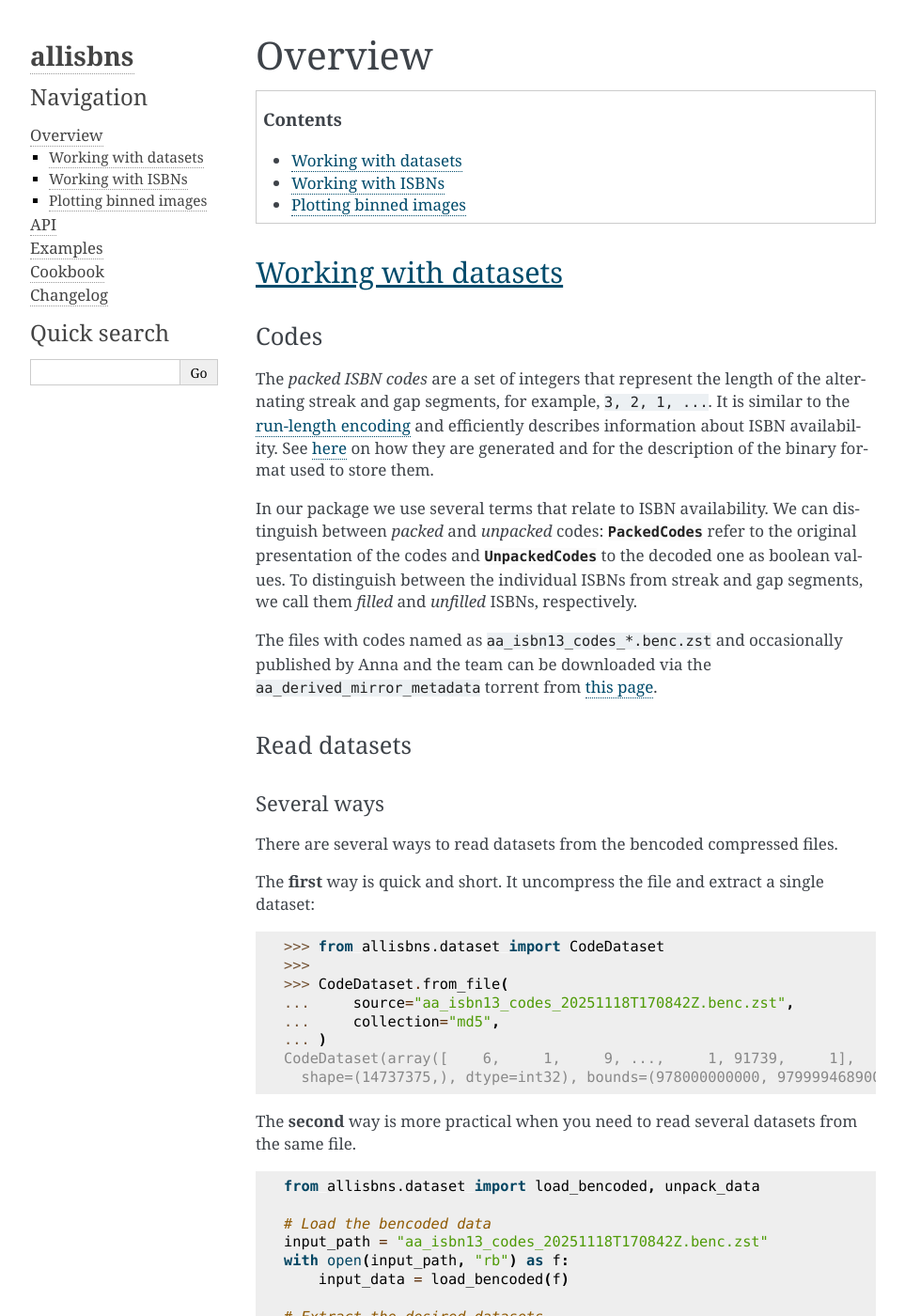
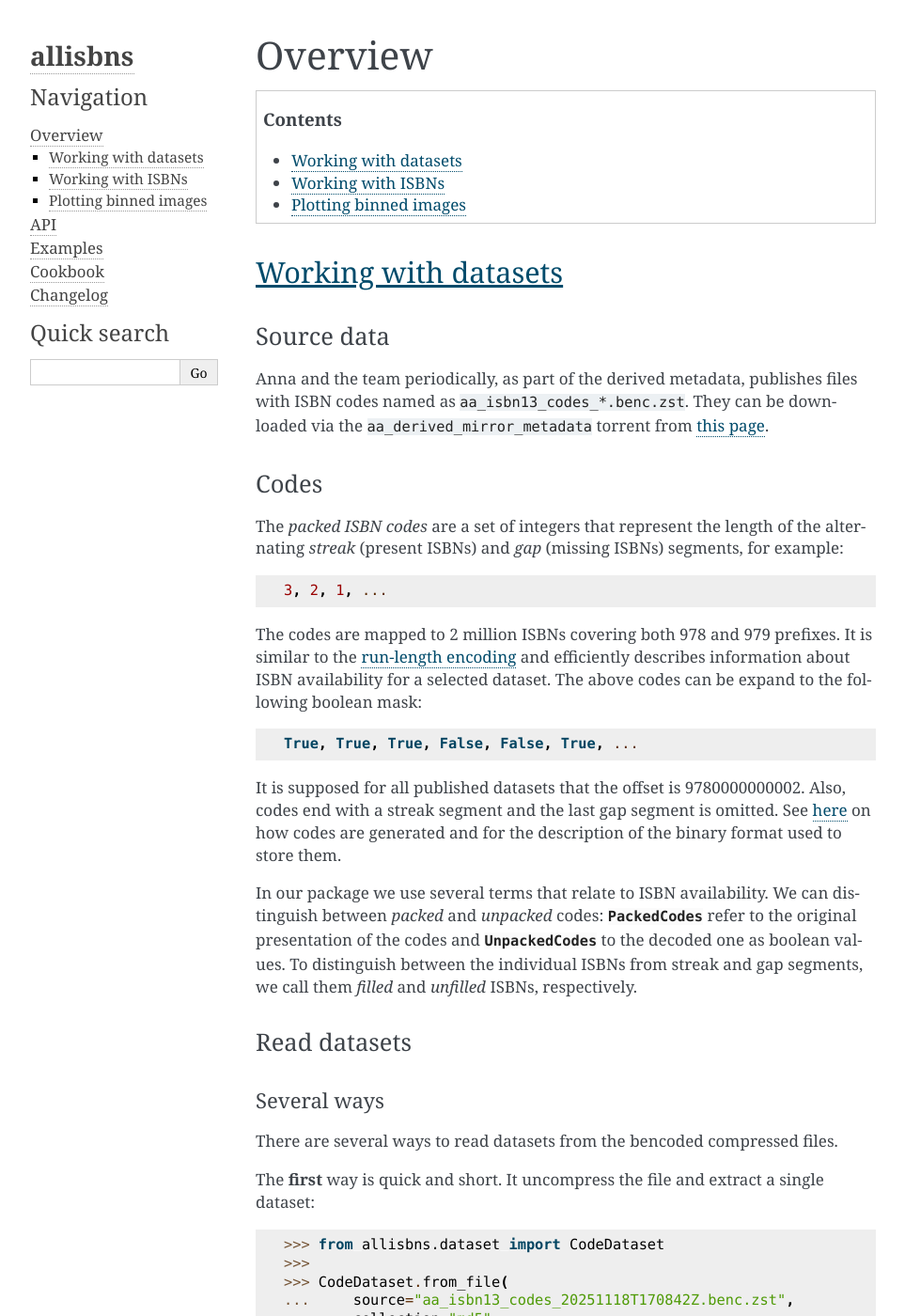
Before and after one commit to xymaxim/allisbns, a Sphinx documentation site: the page built from docs/overview.rst, in a window 1280 px wide and 1400 px high. Shown: the whole window at 94% size, without its empty margins (148-1111 px from the left). Built offline with Sphinx 7.4.7, drawn with Linux system fonts in a browser that asks for light colours.

Commit message:
Clarify more about codes

```diff
--- a/docs/overview.rst
+++ b/docs/overview.rst
@@ -9,16 +9,36 @@ Overview
 Working with datasets
 *********************
 
+Source data
+===========
+
+Anna and the team periodically, as part of the derived metadata, publishes files
+with ISBN codes named as ``aa_isbn13_codes_*.benc.zst``. They can be downloaded
+via the ``aa_derived_mirror_metadata`` torrent from `this page
+<https://annas-archive.org/torrents/aa_derived_mirror_metadata>`__.
+
 Codes
 =====
 
 The *packed ISBN codes* are a set of integers that represent the length of the
-alternating streak and gap segments, for example, ``3, 2, 1, ...``. It is
-similar to the `run-length encoding
+alternating *streak* (present ISBNs) and *gap* (missing ISBNs) segments, for
+example::
+
+  3, 2, 1, ...
+
+The codes are mapped to 2 million ISBNs covering both 978 and 979 prefixes. It
+is similar to the `run-length encoding
 <https://en.wikipedia.org/wiki/Run-length_encoding>`__ and efficiently describes
-information about ISBN availability.  See `here
+information about ISBN availability for a selected dataset. The above codes can
+be expand to the following boolean mask::
+
+  True, True, True, False, False, True, ...
+
+It is supposed for all published datasets that the offset
+is 9780000000002. Also, codes end with a streak segment and the last gap segment
+is omitted. See `here
 <https://software.annas-archive.li/AnnaArchivist/annas-archive/-/blob/9c18fc80341376914da2fe0770b4ed13347143f0/allthethings/cli/views.py#L2007-2019>`__
-on how they are generated and for the description of the binary format used to
+on how codes are generated and for the description of the binary format used to
 store them.
 
 In our package we use several terms that relate to ISBN availability. We can
@@ -27,11 +47,6 @@ distinguish between *packed* and *unpacked* codes:
 codes and :type:`~allisbns.dataset.UnpackedCodes` to the decoded one as boolean
 values. To distinguish between the individual ISBNs from streak and gap segments,
 we call them *filled* and *unfilled* ISBNs, respectively.
-
-The files with codes named as ``aa_isbn13_codes_*.benc.zst`` and occasionally
-published by Anna and the team can be downloaded via the
-``aa_derived_mirror_metadata`` torrent from `this page
-<https://annas-archive.org/torrents/aa_derived_mirror_metadata>`__.
 
 Read datasets
 =============
```
